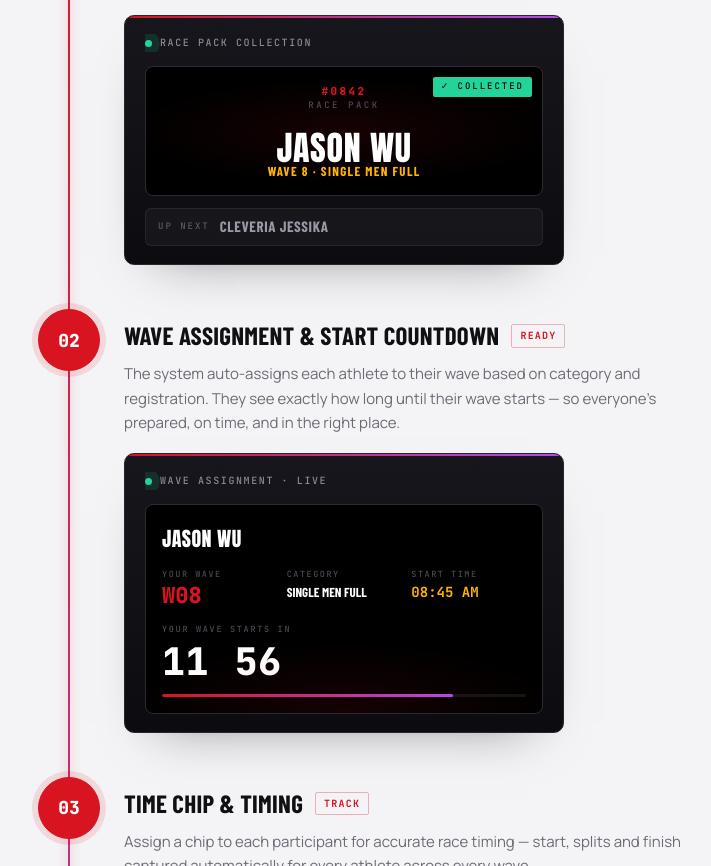
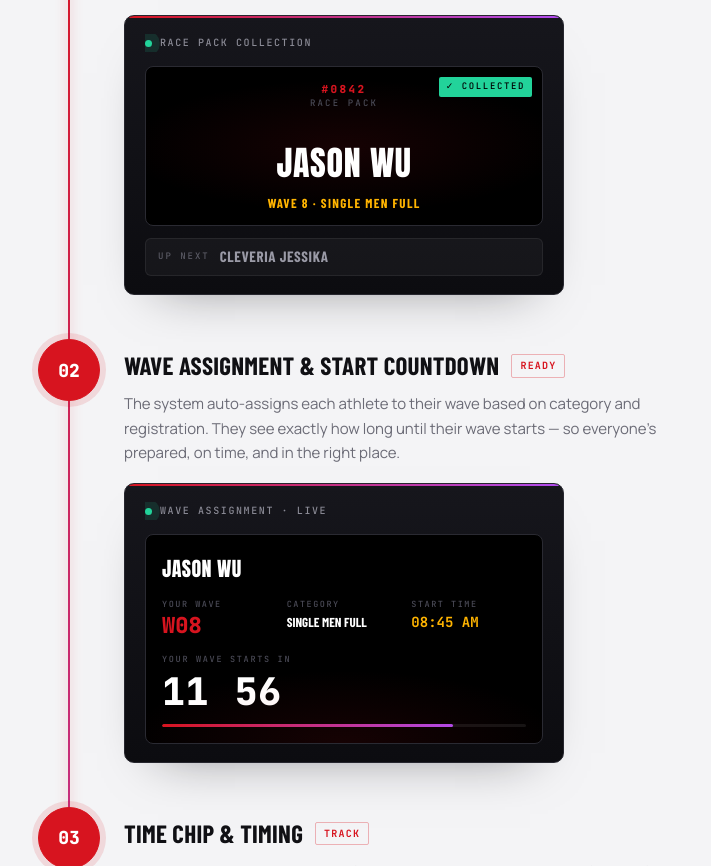
Before and after one commit to Marketing-project-wq/racelab-page, a website: page index.html in a window 1280 px wide. Shown: the part 1459-2325 px from the top of the page, without its empty margins (36-747 px from the left). Drawn offline with nearby package versions, Linux system fonts and the light colour scheme; a web font is replaced by a local one.

Commit message:
Update index.html

```diff
--- a/index.html
+++ b/index.html
@@ -122,37 +122,38 @@
   .rpc-screen{
     background:#000;border-radius:8px;padding:0;margin-top:2px;
     border:1px solid #2a2a32;text-align:center;position:relative;overflow:hidden;
-    height:130px;  /* FIXED — never changes */
+    height:160px;
   }
   .rpc-screen::before{content:"";position:absolute;inset:0;
     background:radial-gradient(ellipse 80% 60% at 50% 50%,rgba(215,20,31,.10),transparent 70%);pointer-events:none}
-  /* all content children sit absolute so they can't push height */
-  .rpc-bib{position:absolute;top:16px;left:0;right:0;font-family:'JetBrains Mono';font-weight:800;
+  .rpc-bib{position:absolute;top:14px;left:0;right:0;font-family:'JetBrains Mono';font-weight:800;
     font-size:11px;letter-spacing:.22em;color:var(--red);text-transform:uppercase;
     opacity:0;transition:opacity .3s}
   .rpc-bib.show{opacity:1}
-  .rpc-label{position:absolute;top:32px;left:0;right:0;font-family:'JetBrains Mono';font-size:9px;
-    letter-spacing:.28em;color:#4a4a56;text-transform:uppercase;transition:opacity .3s}
+  .rpc-label{position:absolute;top:30px;left:0;right:0;font-family:'JetBrains Mono';font-size:9px;
+    letter-spacing:.24em;color:#4a4a56;text-transform:uppercase;transition:opacity .3s}
   .rpc-name{
-    position:absolute;top:50%;left:12px;right:12px;transform:translateY(-54%) scale(.88);
-    font-family:'Anton';font-size:clamp(22px,5.5vw,30px);text-transform:uppercase;
-    color:#fff;line-height:1;letter-spacing:.02em;
+    position:absolute;top:50%;left:10px;right:10px;
+    transform:translateY(-58%) scale(.88);
+    font-family:'Anton';font-size:clamp(18px,4.5vw,26px);text-transform:uppercase;
+    color:#fff;line-height:1.05;letter-spacing:.02em;
     opacity:0;transition:opacity .45s var(--ease),transform .45s var(--ease);
   }
-  .rpc-name.show{opacity:1;transform:translateY(-54%) scale(1)}
+  .rpc-name.show{opacity:1;transform:translateY(-58%) scale(1)}
   .rpc-name.flash{animation:nameflash .55s var(--ease)}
   @keyframes nameflash{0%{color:#fff}40%{color:var(--red)}100%{color:#fff}}
-  .rpc-wave{position:absolute;bottom:14px;left:0;right:0;font-family:'Barlow Condensed';font-weight:700;
-    font-size:12px;letter-spacing:.1em;text-transform:uppercase;color:var(--yellow);
+  .rpc-wave{position:absolute;bottom:12px;left:0;right:0;font-family:'Barlow Condensed';font-weight:700;
+    font-size:11px;letter-spacing:.08em;text-transform:uppercase;color:var(--yellow);
     opacity:0;transition:opacity .4s .18s var(--ease)}
   .rpc-wave.show{opacity:1}
-  .rpc-phase-tag{font-family:'JetBrains Mono';font-size:9px;letter-spacing:.22em;text-transform:uppercase;
-    color:#fff;background:var(--red);padding:3px 8px;border-radius:2px;position:absolute;top:10px;right:10px;
+  .rpc-phase-tag{font-family:'JetBrains Mono';font-size:9px;letter-spacing:.18em;text-transform:uppercase;
+    color:#fff;background:var(--red);padding:3px 7px;border-radius:2px;
+    position:absolute;top:10px;right:10px;
     opacity:0;transition:opacity .3s,background .3s,color .3s}
   .rpc-phase-tag.show{opacity:1}
   .rpc-queue{display:flex;align-items:center;gap:10px;margin-top:10px;
-    padding:9px 12px;background:rgba(255,255,255,.04);border-radius:6px;border:1px solid rgba(255,255,255,.07);
-    height:38px;overflow:hidden}  /* fixed height */
+    padding:9px 12px;background:rgba(255,255,255,.04);border-radius:6px;
+    border:1px solid rgba(255,255,255,.07);height:38px;overflow:hidden}
   .rpc-qlabel{font-family:'JetBrains Mono';font-size:9px;letter-spacing:.22em;color:#5a5a64;text-transform:uppercase;flex:none}
   .rpc-qname{font-family:'Barlow Condensed';font-weight:700;font-size:15px;text-transform:uppercase;
     letter-spacing:.04em;color:#9a9aa6;transition:opacity .3s}
@@ -498,6 +499,15 @@
     .step{grid-template-columns:50px 1fr;gap:18px}
     .step-num{width:50px;height:50px;font-size:15px}
     .brand-logo{height:26px}
+    /* demo panels full width on mobile */
+    .step-demo{max-width:100%}
+    /* rpc screen taller on mobile so name never overlaps labels */
+    .rpc-screen{height:170px}
+    .rpc-name{font-size:clamp(16px,6vw,22px);top:48%;transform:translateY(-52%) scale(.88)}
+    .rpc-name.show{transform:translateY(-52%) scale(1)}
+    .wave-card{height:auto;min-height:200px}
+    .wave-row{grid-template-columns:1fr 1fr;gap:8px}
+    .wave-row .wave-info:last-child{grid-column:1/-1}
   }
   @media(prefers-reduced-motion:reduce){
     *{animation:none!important;transition:none!important}
```
